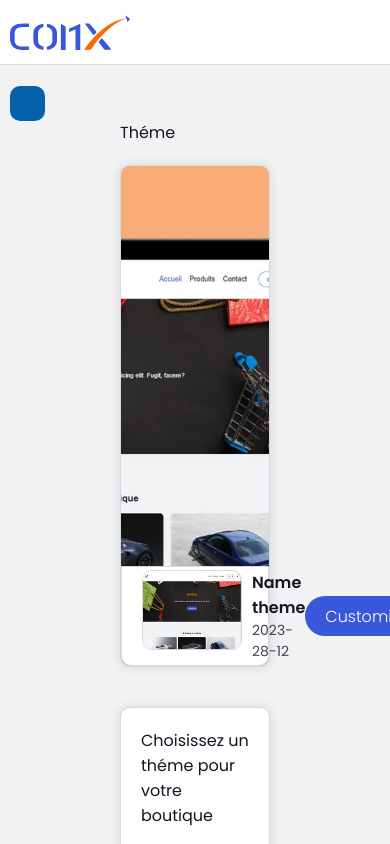
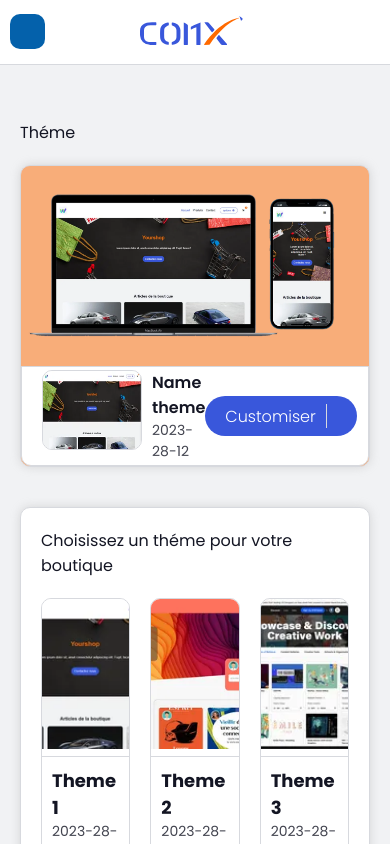
Before and after one commit to artsiders/comx-front, a React (Vite) app: page /my-shop/custom/ in a window 390 px wide. Built offline with nearby package versions, Linux system fonts and the light colour scheme; no server answers.

Commit message:
make responsive on dashboard layout

```diff
--- a/src/components/SideMenu.tsx
+++ b/src/components/SideMenu.tsx
@@ -5,7 +5,7 @@ import { disconnect } from "../feature/session.slice";
 // import axios from "axios";
 
 export default function SideMenu() {
-  const [mobile] = useState(window.matchMedia("(max-width: 600px)").matches);
+  const [mobile] = useState(window.matchMedia("(max-width: 769px)").matches);
   const [etat, setEtat] = useState(false);
   const dispatch = useDispatch()
   const navigate = useNavigate()
--- a/src/components/userDasboard/UserTopBar.tsx
+++ b/src/components/userDasboard/UserTopBar.tsx
@@ -38,7 +38,7 @@ const UserTopBar = () => {
           <li>Contact</li> */}
         </ul>
         <a href={`/shop/${session.Shop.shopName}/`} target='_blank' className='btn_preview'>
-          Previsualiser
+          Prévisualiser
           <i className='fa fa-share'></i>
         </a>
       </nav>
--- a/src/styles/_mixin.scss
+++ b/src/styles/_mixin.scss
@@ -44,3 +44,28 @@
   -webkit-background-clip: text;
   -webkit-text-fill-color: transparent;
 }
+
+// break points map //
+$breakpoints: (
+  "xs": "max-width: 575px",
+  "sm": "max-width: 769px",
+  "md": "max-width: 950px",
+  "lg": "max-width: 1200px",
+  "xl": "max-width: 1400px",
+  "xxl": "min-width: 1400px",
+);
+
+@mixin breakpoint($value) {
+  $my-map: map-get(
+    $map: $breakpoints,
+    $key: $value,
+  );
+
+  @if $my-map {
+    @media (#{$my-map}) {
+      @content;
+    }
+  } @else {
+    @error "Oups le breakpont #{$value} n'est pas correct !";
+  }
+}
--- a/src/styles/components/_side_menu.scss
+++ b/src/styles/components/_side_menu.scss
@@ -3,63 +3,12 @@
   height: 100vh;
   display: flex;
   align-items: flex-start;
-  padding-top: 80px;
+  padding-top: 70px;
   top: 0;
   z-index: 1;
 
   .nav_list {
     padding: 0;
-  }
-  .sidebar.open {
-    width: 250px;
-    .tooltip {
-      display: none;
-    }
-    .links_name {
-      opacity: 1;
-      pointer-events: auto;
-      transition: 0.4s ease;
-    }
-    ul li input {
-      padding-right: 20px;
-    }
-    #btn {
-      right: 10px;
-      color: var(--primary);
-      background-color: transparent;
-      border: 1px solid transparent;
-      opacity: 0.8;
-      transition: transform 0.6s ease;
-
-      &:hover {
-        border: 1px solid var(--primary);
-        transition: 0.1s linear;
-      }
-      &::after {
-        content: "custom shop";
-        position: absolute;
-        width: 200px;
-        right: 26px;
-        text-transform: capitalize;
-        font-weight: bold;
-        font-family: verdana;
-        color: var(--primary);
-        opacity: 1;
-      }
-      i {
-        transition: transform 0.6s ease;
-      }
-    }
-    .active {
-      background-color: var(--secondary-70);
-      box-shadow: 0 0 14px var(--shadow);
-      i {
-        color: #ffffff;
-      }
-      .links_name {
-        color: #ffffff;
-      }
-    }
   }
   .sidebar {
     @extend %box_shadow;
@@ -219,9 +168,60 @@
       border: 1px solid var(--border);
     }
   }
+  .sidebar.open {
+    width: 200px;
+    .tooltip {
+      display: none;
+    }
+    .links_name {
+      opacity: 1;
+      pointer-events: auto;
+      transition: 0.4s ease;
+    }
+    ul li input {
+      padding-right: 20px;
+    }
+    #btn {
+      right: 10px;
+      color: var(--primary);
+      background-color: transparent;
+      border: 1px solid transparent;
+      opacity: 0.8;
+      transition: transform 0.6s ease;
+
+      &:hover {
+        border: 1px solid var(--primary);
+        transition: 0.1s linear;
+      }
+      &::after {
+        content: "custom shop";
+        position: absolute;
+        width: 200px;
+        right: 25%;
+        text-transform: capitalize;
+        font-weight: bold;
+        font-family: verdana;
+        color: var(--primary);
+        opacity: 1;
+      }
+      i {
+        transition: transform 0.6s ease;
+      }
+    }
+    .active {
+      background-color: var(--secondary-70);
+      box-shadow: 0 0 14px var(--shadow);
+      i {
+        color: #ffffff;
+      }
+      .links_name {
+        color: #ffffff;
+      }
+    }
+  }
 }
 
-@media screen and (max-width: 800px) {
+@include breakpoint(md) {
   .side_menu_content {
     .sidebar {
       ul li .tooltip {
@@ -230,21 +230,23 @@
     }
   }
 }
-@media screen and (max-width: 600px) {
+
+@include breakpoint(sm) {
   .side_menu_content {
+    padding-top: 8px;
     position: fixed;
-    top: 0;
+    top: 0px;
     pointer-events: none;
-    z-index: 10;
+    z-index: 100;
     .sidebar.open {
+      margin-left: 10px;
       &::after {
-        background-color: var(--dark);
+        background-color: var(--accent);
         left: 100%;
         transition: 0.4s ease;
-        opacity: 0.5;
         pointer-events: all;
+        width: calc(100vw - 200px);
       }
-      width: 80vw;
       transform: translateX(0px);
       .tooltip {
         display: none;
@@ -255,15 +257,12 @@
       #btn {
         transform: translateX(0);
         transition: 0.4s ease;
-        &::after {
-          right: 106px;
-        }
       }
     }
 
     .sidebar {
       top: 0;
-      height: 100vh;
+      height: 98vh;
       margin-left: 0px;
       border: none;
       transform: translateX(-70px);
@@ -273,10 +272,9 @@
         position: absolute;
         height: 100vh;
         width: 100%;
-        top: 0;
-        background-color: black;
+        top: -10px;
         right: 100vw;
-        z-index: -3;
+        z-index: 1;
         opacity: 0;
         pointer-events: none;
         transition: 0.4s ease;
@@ -289,14 +287,3 @@
     }
   }
 }
-@media screen and (max-width: 400px) {
-  .side_menu_content {
-    .sidebar.open {
-      #btn {
-        &::after {
-          right: 40px;
-        }
-      }
-    }
-  }
-}
--- a/src/styles/components/_user_dashboard_layout.scss
+++ b/src/styles/components/_user_dashboard_layout.scss
@@ -9,9 +9,22 @@
       overflow-x: hidden;
     }
   }
-}
-@media screen and (max-width: 600px) {
-  .user_dashboard_layout {
+
+  @include breakpoint(md) {
+    .user_section {
+      main {
+        padding: 120px 40px;
+      }
+    }
+  }
+  @include breakpoint(sm) {
+    .user_section {
+      main {
+        padding: 120px 20px;
+      }
+    }
+  }
+  @media screen and (max-width: 600px) {
     main {
       margin-left: 0;
     }
--- a/src/styles/components/_user_topbar.scss
+++ b/src/styles/components/_user_topbar.scss
@@ -24,9 +24,10 @@
     box-shadow: 0 2px 100px var(--shadow);
   }
   .logo {
-    height: 35px;
+    height: 30px;
     width: auto;
-    margin-left: 10px;
+    margin-left: 15px;
+    margin-bottom: 5px;
   }
   .btn_preview {
     @extend %button-outline;
@@ -62,7 +63,20 @@
         }
       }
     }
-    @media screen and (max-width: 768px) {
+  }
+  .menu-toggle {
+    display: none;
+    i {
+      font-size: 20px;
+      height: 40px;
+      width: 40px;
+      @extend %center;
+    }
+  }
+
+  @include breakpoint(sm) {
+    justify-content: center;
+    .menu {
       position: fixed;
       top: 80px;
       left: 0;
@@ -84,23 +98,19 @@
         }
       }
     }
-  }
-  .menu-toggle {
-    display: none;
-    i {
-      font-size: 20px;
-      height: 40px;
-      width: 40px;
-      @extend %center;
-    }
-    @media screen and (max-width: 768px) {
-      display: block;
+    .menu-toggle {
+      display: flex;
+      justify-content: center;
       position: absolute;
       top: 20px;
       right: 20px;
       width: 30px;
       height: 30px;
       cursor: pointer;
+      i {
+        height: 20px;
+        width: 20px;
+      }
     }
   }
 }
--- a/src/styles/pages/_custom_shop.scss
+++ b/src/styles/pages/_custom_shop.scss
@@ -8,10 +8,12 @@
   .current_theme {
     background-color: var(--secondary-50);
     .cover {
-      height: 500px;
-      background-size: cover;
-      background-position: center;
+      height: 45vw;
+      min-height: 300px;
+      background-size: contain;
+      background-position: top center;
       position: relative;
+      background-repeat: no-repeat;
       & > div {
         background-color: var(--background);
         border: 1px solid var(--border);
```
